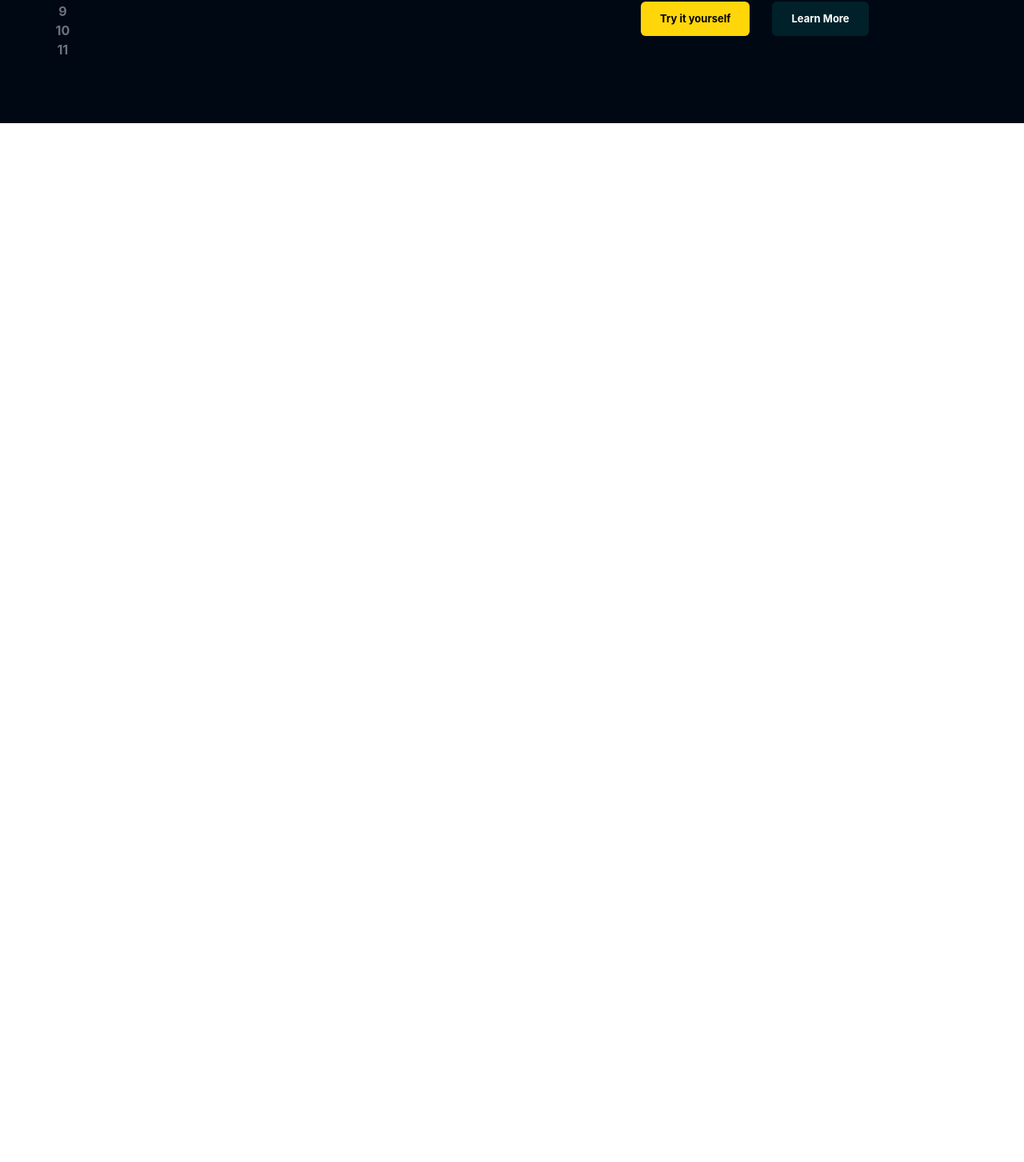
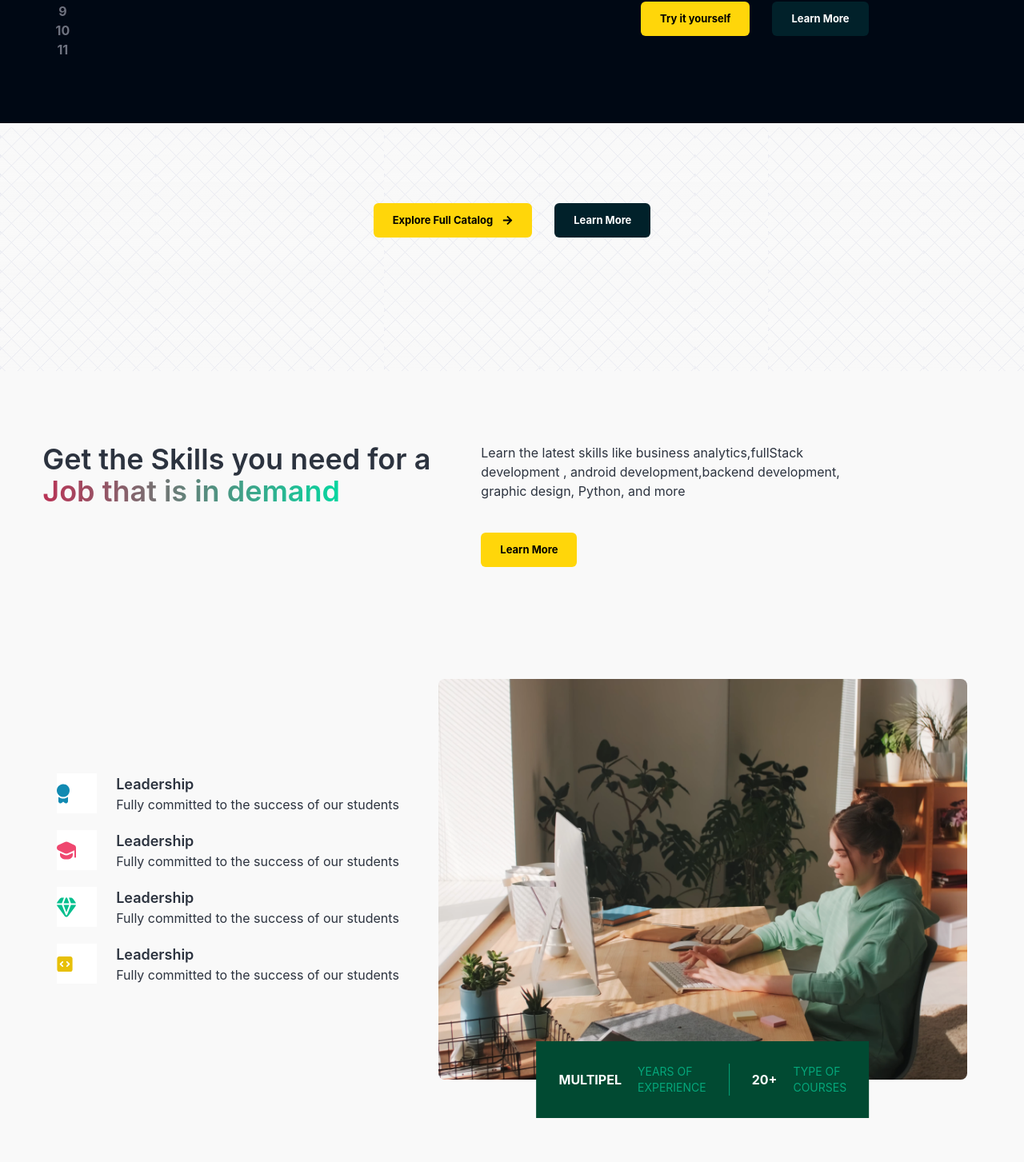
Before and after one commit to rashup198/edTech, a React (Create React App) app in the folder pathsala/: page / in a window 1280 px wide. Shown: the part 1282-2735 px from the top of the page at 80% size. Before the commit the page ends 1436 px from the top, so only its background shows below. Built offline with nearby package versions, Linux system fonts and the light colour scheme.

Commit message:
Fix code formatting and add new components to homepage

```diff
--- a/pathsala/src/App.css
+++ b/pathsala/src/App.css
@@ -6,3 +6,6 @@
 html,body{
     overflow-x: hidden;
 }
+.homepage_bg{
+    background: url("../src/assets/Images/bghome.svg");
+}
--- /dev/null
+++ b/pathsala/src/components/core/Homepage/LearningLanguageSection.jsx
@@ -0,0 +1,11 @@
+import React from 'react'
+
+const LearningLanguageSection = () => {
+  return (
+    <div>
+      language section
+    </div>
+  )
+}
+
+export default LearningLanguageSection
--- /dev/null
+++ b/pathsala/src/components/core/Homepage/TimelineSection.jsx
@@ -0,0 +1,74 @@
+import React from 'react'
+import Logo1 from '../../../assets/TimeLineLogo/Logo1.svg'
+import Logo2 from '../../../assets/TimeLineLogo/Logo2.svg'
+import Logo3 from '../../../assets/TimeLineLogo/Logo3.svg'
+import Logo4 from '../../../assets/TimeLineLogo/Logo4.svg'
+import timelineImage from "../../../assets/Images/TimelineImage.png"
+
+
+const timeline=[
+    {
+        Logo:Logo1,
+        heading: "Leadership",
+        Description :"Fully committed to the success of our students"
+    },{
+        Logo:Logo2,
+        heading: "Leadership",
+        Description :"Fully committed to the success of our students"
+    },{
+        Logo:Logo3,
+        heading: "Leadership",
+        Description :"Fully committed to the success of our students"
+    },{
+        Logo:Logo4,
+        heading: "Leadership",
+        Description :"Fully committed to the success of our students"
+    },
+]
+
+const TimelineSection = () => {
+  return (
+    <div>
+      <div className='flex flex-row gap-15 items-center '>
+
+        <div className='w-[45%] flex flex-col gap-5'>
+            {
+                timeline.map((element, index)=>{
+                    return (
+                        <div className="flex gap-6" key={index}>
+                            <div className="w-[50px] h-[50px] bg-white flex items-center">
+                                <img src={element.Logo}/>
+                            </div>
+                            <div className="">
+                                <h2 className=' font-semibold text-[18px]'>{element.heading}</h2>
+                                <p className='text-base'>{element.Description}</p>
+                            </div>
+                        </div>
+
+                    )
+                })
+            }
+        </div>
+        <div className='relative shadow-blue-200'>
+            <img src={timelineImage} alt='timeline img' className='shadow-white object-cover rounded-lg'></img>
+
+            <div className="absolute bg-caribbeangreen-700 flex text-white uppercase py-7 left-[50%] translate-x-[-50%]
+            translate-y-[-50%]">
+                <div className='flex gap-5 items-center border-r border-caribbeangreen-300 px-7'>
+                    <p className='text3xl font-bold'>Multipel</p>
+                    <p className='text-caribbeangreen-300 text-sm'>Years of Experience</p>
+                </div>
+
+                <div className="flex gap-5 items-center px-7">
+                <p className='text3xl font-bold'>20+</p>
+                    <p className='text-caribbeangreen-300 text-sm'>Type of Courses</p>
+                </div>
+            </div>
+        </div>
+
+      </div>
+    </div>
+  )
+}
+
+export default TimelineSection
--- a/pathsala/src/pages/Home.jsx
+++ b/pathsala/src/pages/Home.jsx
@@ -4,6 +4,9 @@ import { FaArrowRight } from 'react-icons/fa'
 import CTAButton from '../components/core/Homepage/Button'
 import Banner from "../assets/Images/banner.mp4"
 import CodeBlocks from '../components/core/Homepage/CodeBlocks'
+import TimelineSection from '../components/core/Homepage/TimelineSection'
+import LearningLanguageSection from '../components/core/Homepage/LearningLanguageSection'
+
 const Home = () => {
   return (
     <div>
@@ -116,10 +119,68 @@ const Home = () => {
                 />
 
             </div>
+            </div>
         {/*  section 3 */}
+        <div className='bg-pure-greys-5 text-richblack-700'>
+            <div className='homepage_bg h-[310px]'>
+
+              <div className='w-11/12 max-w-maxContent flex flex-col items-center justify-center pt-[100px] gap-5 mx-auto'>
+
+                <div className='flex gap-7 text-white'>
+                    <CTAButton active={true} linkto={"/signup"}>
+                        <div className='flex items-center gap-3'>Explore Full Catalog
+                            <FaArrowRight/>
+                        </div>
+                    </CTAButton>
+
+                    <CTAButton active={false} linkto={"/signup"}>
+                        <div className='flex items-center gap-3'>Learn More
+                        </div>
+                    </CTAButton>
+
+                </div>
+                </div>
+            </div>
+
+            <div className='mx-auto w-11/12 max-w-maxContent flex flex-col items-center justify-between gap-[100px]'>
+                    <div className='flex gap-5 mb-10 mt-[90px] '>
+                        <div className=' text-4xl font-semibold w-[45%]'>
+                            Get the Skills you need for a <span className='bg-clip-text text-transparent bg-gradient-to-r from-pink-400 to-caribbeangreen-100'>Job that is in demand</span>
+                        </div>
+                        <div className='flex flex-col gap-10 w-[40%] items-start'>
+                        <div className='text-[16px]'>
+                                Learn the latest skills like business analytics,fullStack development , android development,backend development, graphic design, Python, and more
+                        </div>
+                        <CTAButton active={true} linkto={"/signup"}>
+                            <div>
+                                Learn More
+                            </div>
+
+                        </CTAButton>
+                    </div>
+                    </div>
+
+            <TimelineSection />
+
+            <LearningLanguageSection />
+
+            </div>
+
+
+        </div>
+
+
+        {/* section 4 */}
+
+
+
+
+
+
+
 
         {/* footer */}
-        </div>
+
 
 
 
```
Also changed, not shown: 2 other files (tests, documents, lock files or other folders).
